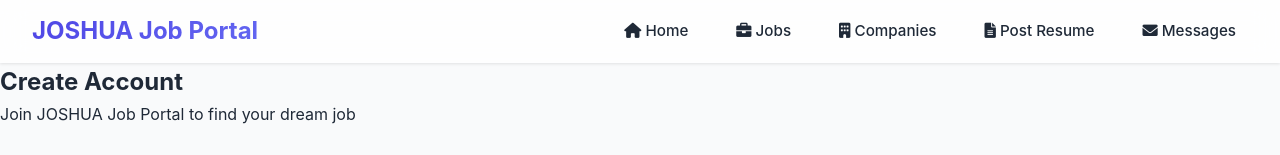
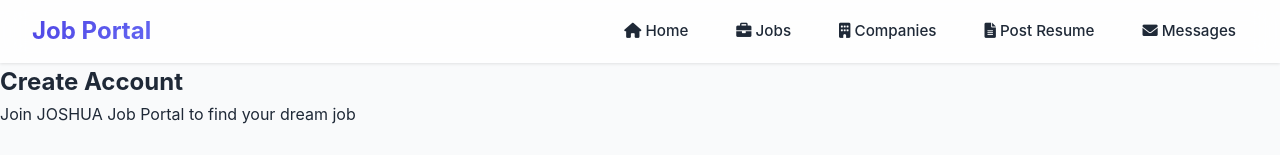
Before and after one commit to joshua-danquah-website/LinkedIn, a website: page join.html in a window 1280 px wide. Shown: the top 155 px of the page. Drawn offline with Linux system fonts and the light colour scheme.

Commit message:
Update join.html

```diff
--- a/join.html
+++ b/join.html
@@ -3,7 +3,7 @@
 <head>
     <meta charset="UTF-8">
     <meta name="viewport" content="width=device-width, initial-scale=1.0">
-    <title>Join Now - JOSHUA Job Portal</title>
+    <title>Join Now Job Portal</title>
     <link rel="stylesheet" href="style.css">
     <link rel="icon" href="favicon.ico" type="image/x-icon">
     <link rel="stylesheet" href="https://cdnjs.cloudflare.com/ajax/libs/font-awesome/6.0.0/css/all.min.css">
@@ -12,7 +12,7 @@
     <header>
         <div class="container">
             <div class="logo">
-                <a href="index.html">JOSHUA Job Portal</a>
+                <a href="index.html">Job Portal</a>
             </div>
             <nav>
                 <ul>
```
